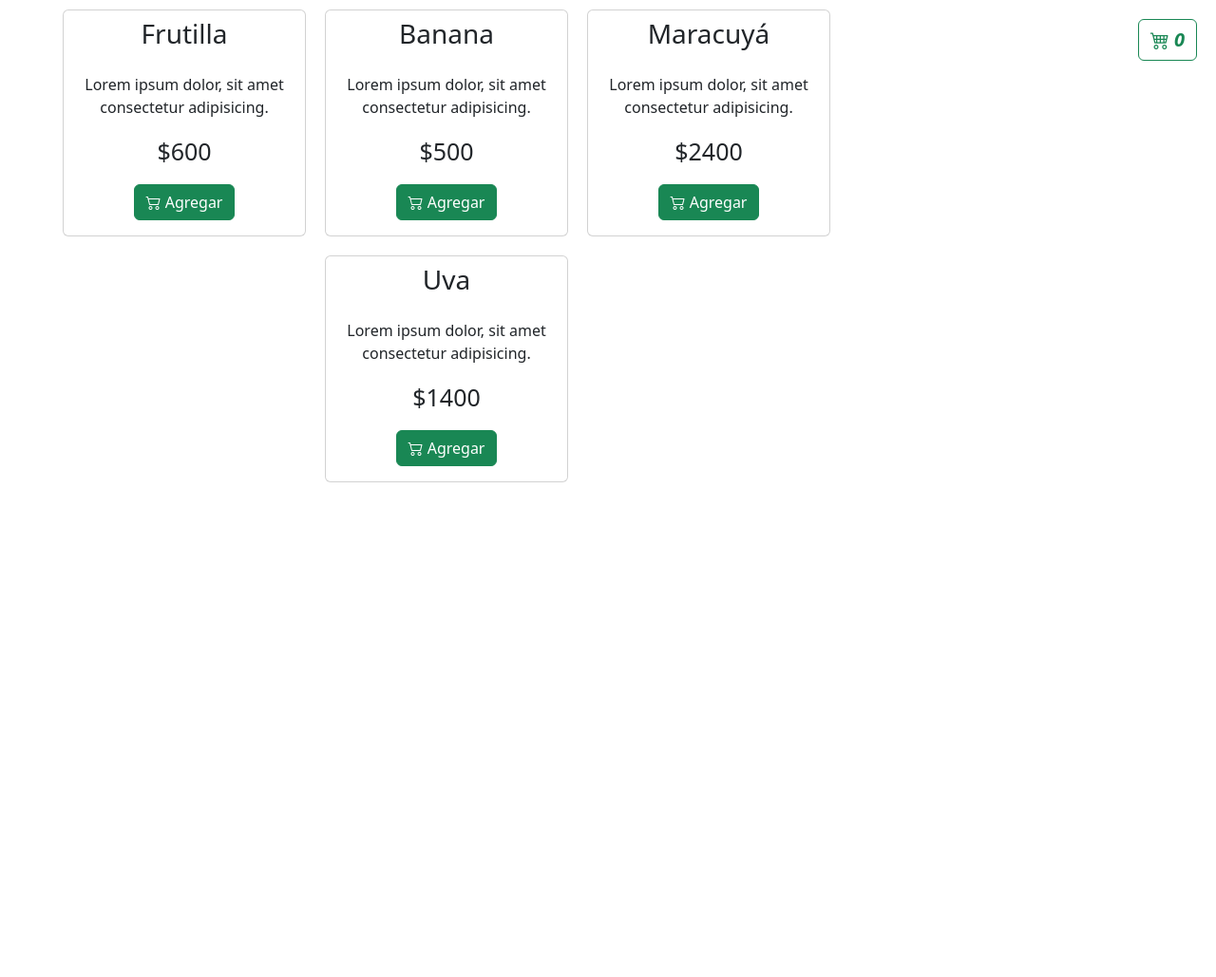
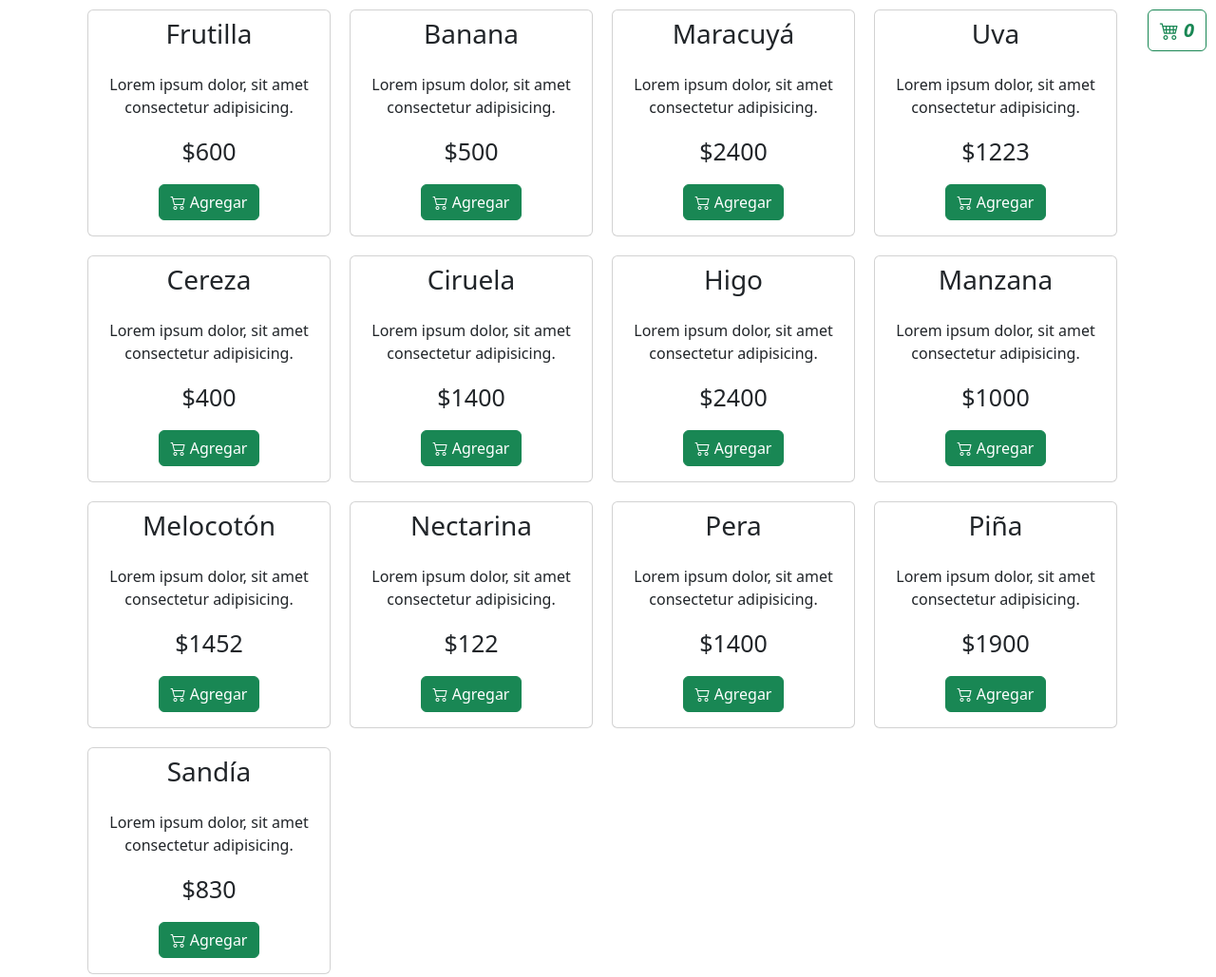
Before and after one commit to JoaquinFeola/carrito-compras-demo, a plain HTML site: page index.html in a window 1280 px wide. Shown: the whole page at 95% size. Before the commit the page ends 800 px from the top, so only its background shows below. Drawn offline with nearby package versions, Linux system fonts and the light colour scheme.

Commit message:
mejore todo

```diff
--- a/assets/css/style.css
+++ b/assets/css/style.css
@@ -13,14 +13,20 @@
     -------------------
 */
 .shopping-cart-container {
-    display: grid;
+    /* display: grid;
     justify-content: end;
-    margin: 10px;
+    margin: 10px; */
+    display: flex;
+    position: fixed;
+    flex-direction: column;
 }
+
 
 .cart-btn-container {
     margin: 10px;
-    justify-self: end;
+    /* justify-self: end; */
+    display: flex;
+    justify-content: end;
 }
 .shopping-cart-btn {
     font-size: 20px;
@@ -28,16 +34,15 @@
 
 
 .cart-products-container {
+    position: relative;
+    display: none;
+    flex-direction: column;
+    border-radius: 5px ;
     height: 83vh;
-    display: none;
-    align-items: center;
-    flex-direction: column;
-    background-color: #aaaa;
-    border-radius: 5px ;
     width: 19rem;
     overflow-y: scroll ;
-    position: relative;
-
+    background-color: #aaaa;
+    box-shadow: 0 0 5px #000;
 }
 
 
@@ -73,7 +78,6 @@
     display: flex;
     flex-wrap: wrap;
     flex-direction: row;
-    justify-content: center;
 }
 
 .price-text {
--- a/assets/js/main.js
+++ b/assets/js/main.js
@@ -206,7 +206,79 @@
         {
             id: 4,
             name: 'Uva',
+            price: 1223,
+            amount: 1,
+            stock: 100,
+            textoBtn: 'Agregar',
+        },
+        {
+            id: 5,
+            name: 'Cereza',
+            price: 400,
+            amount: 1,
+            stock: 100,
+            textoBtn: 'Agregar',
+        },
+        {
+            id: 6,
+            name: 'Ciruela',
             price: 1400,
+            amount: 1,
+            stock: 100,
+            textoBtn: 'Agregar',
+        },
+        {
+            id: 7,
+            name: 'Higo',
+            price: 2400,
+            amount: 1,
+            stock: 100,
+            textoBtn: 'Agregar',
+        },
+        {
+            id: 8,
+            name: 'Manzana',
+            price: 1000,
+            amount: 1,
+            stock: 100,
+            textoBtn: 'Agregar',
+        },
+        {
+            id: 9,
+            name: 'Melocotón',
+            price: 1452,
+            amount: 1,
+            stock: 100,
+            textoBtn: 'Agregar',
+        },
+        {
+            id: 10,
+            name: 'Nectarina',
+            price: 122,
+            amount: 1,
+            stock: 100,
+            textoBtn: 'Agregar',
+        },
+        {
+            id: 11,
+            name: 'Pera',
+            price: 1400,
+            amount: 1,
+            stock: 100,
+            textoBtn: 'Agregar',
+        },
+        {
+            id: 12,
+            name: 'Piña',
+            price: 1900,
+            amount: 1,
+            stock: 100,
+            textoBtn: 'Agregar',
+        },
+        {
+            id: 13,
+            name: 'Sandía',
+            price: 830,
             amount: 1,
             stock: 100,
             textoBtn: 'Agregar',
```
